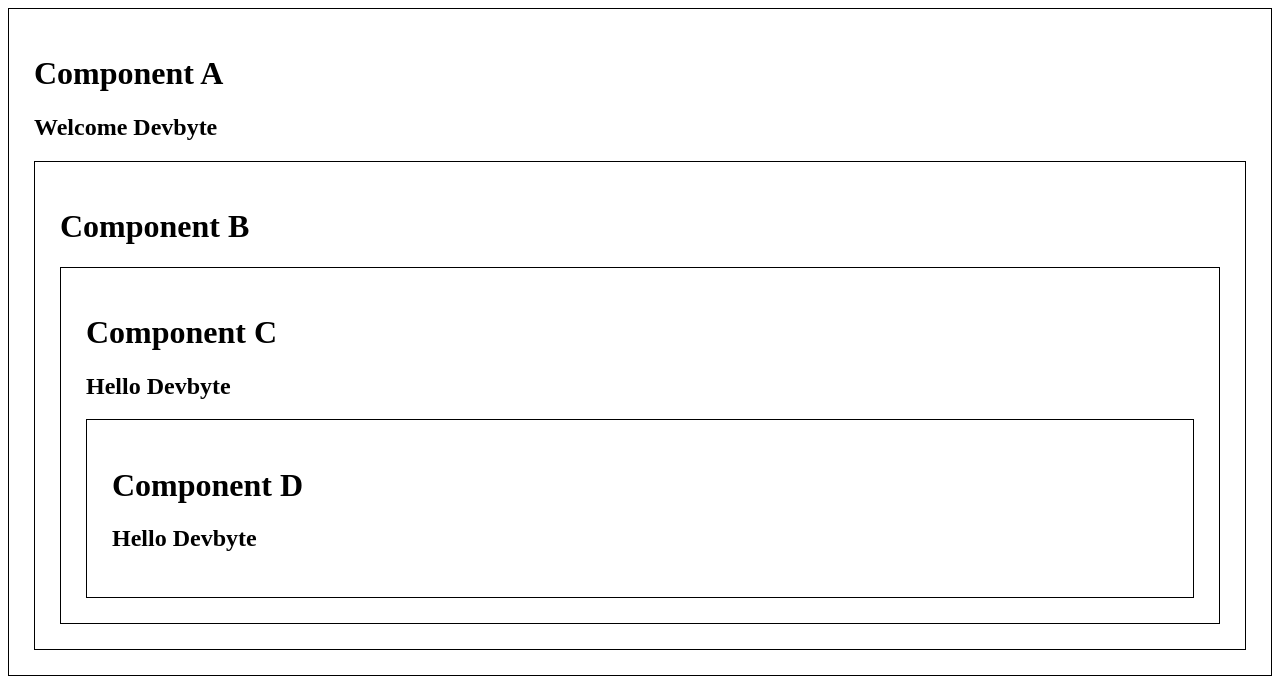
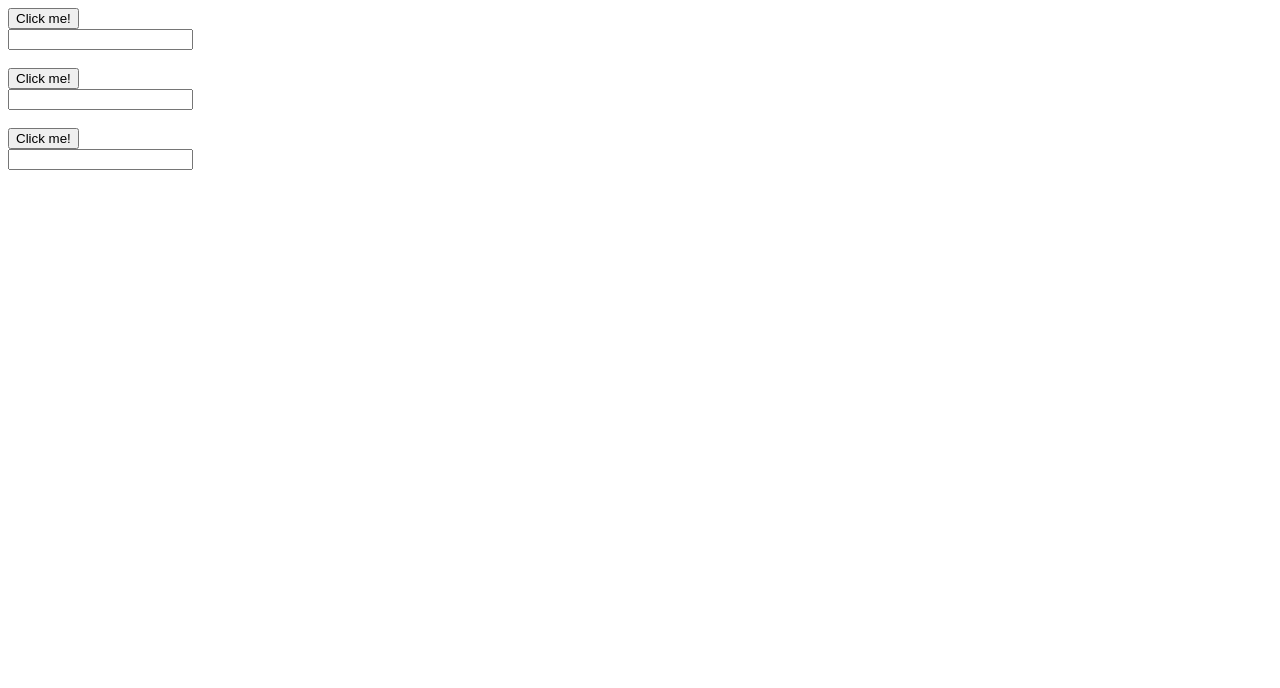
Before and after one commit to peterGwapo29/React, a React (Vite) app in the folder my-react-app/: page / in a window 1280 px wide. Shown: the top 688 px of the page. Built offline with nearby package versions, Linux system fonts and the light colour scheme.

Commit message:
learning useRef

```diff
--- a/my-react-app/src/App.jsx
+++ b/my-react-app/src/App.jsx
@@ -10,7 +10,8 @@
 // import ToDoList from './ToDoList.jsx'
 // import EffectUse from "./EffectUse";
 // import DigitalClock from "./DigitalClock";
-import ComponentA from "./ComponentA";
+// import ComponentA from "./ComponentA";
+import UseRefLesson from "./UseRefLesson";
 
 
 function App() {
@@ -30,7 +31,8 @@ function App() {
     {/* <EffectUse/> */}
       {/* <DigitalClock/> */}
 
-      <ComponentA/>
+      {/* <ComponentA/> */}
+      <UseRefLesson/>
     </>
   );
 }
--- a/my-react-app/src/ComponentA.jsx
+++ b/my-react-app/src/ComponentA.jsx
@@ -1,5 +1,7 @@
-import React, {useState} from "react";
+import React, {useState, createContext} from "react";
 import ComponentB from "./ComponentB";
+
+export const UserContext = createContext();
 
 function ComponentA() {
     const [user, setUser] = useState("Devbyte");
@@ -7,13 +9,11 @@ function ComponentA() {
     return(
         <div className="box">
             <h1>Component A</h1>
-            <h2>
-                {
-                `Welcome ${user}`
-                }
-            </h2>
+            <h2> </h2>
 
-            <ComponentB user={user}/>
+            <UserContext.Provider value={user}>
+                <ComponentB user={user}/>
+            </UserContext.Provider>
         </div>
 
     );
--- a/my-react-app/src/ComponentB.jsx
+++ b/my-react-app/src/ComponentB.jsx
@@ -1,11 +1,11 @@
 import React, {useState} from "react";
 import ComponentC from "./ComponentC";
 
-function ComponentB(props) {
+function ComponentB() {
     return(
         <div className="box">
             <h1>Component B</h1>
-            <ComponentC user={props.user}/>
+            <ComponentC/>
         </div>
 
     );
--- a/my-react-app/src/ComponentC.jsx
+++ b/my-react-app/src/ComponentC.jsx
@@ -1,12 +1,11 @@
 import React, {useState} from "react";
 import ComponentD from "./ComponentD";
 
-function ComponentC(props) {
+function ComponentC() {
     return(
         <div className="box">
             <h1>Component C</h1>
-            <h2>{`Hello ${props.user}`}</h2>
-            <ComponentD user={props.user}/>
+            <ComponentD/>
         </div>
 
     );
--- a/my-react-app/src/ComponentD.jsx
+++ b/my-react-app/src/ComponentD.jsx
@@ -1,13 +1,15 @@
-import React, {useState} from "react";
+import React, {useContext} from "react"
+// import {UserContext} from './ComponentA.jsx'
 
-function ComponentD(props) {
+function ComponentD() {
+    // const user = useContext(UserContext);
     return(
         <div className="box">
             <h1>Component D</h1>
             <h2>
-                {
-                    `Hello ${props.user}`
-                }
+                {/* {
+                    `Hello ${user}`
+                } */}
             </h2>
         </div>
 
--- /dev/null
+++ b/my-react-app/src/UseRefLesson.jsx
@@ -0,0 +1,50 @@
+import React, {useState, useEffect, useRef} from "react"
+
+function UseRefLesson() {
+
+    const ref1 = useRef(null);
+    const ref2 = useRef(null);
+    const ref3 = useRef(null);
+
+
+    useEffect( () => {
+        console.log("Component rendered");
+    });
+
+    function handleClick1() {
+        ref1.current.focus();
+        ref1.current.style.backgroundColor = "red";
+        ref2.current.style.backgroundColor = "";
+        ref3.current.style.backgroundColor = "";
+    }
+
+    function handleClick2() {
+        ref2.current.focus();
+        ref2.current.style.backgroundColor = "red";
+        ref1.current.style.backgroundColor = "";
+        ref3.current.style.backgroundColor = "";
+    }
+
+    function handleClick3() {
+        ref3.current.focus();
+        ref3.current.style.backgroundColor = "red";
+        ref1.current.style.backgroundColor = "";
+        ref2.current.style.backgroundColor = "";
+    }
+
+    return(
+        <div className="ref">
+            <button onClick={handleClick1}>Click me!</button><br />
+            <input ref={ref1} type="text" /><br /><br />
+
+            <button onClick={handleClick2}>Click me!</button><br />
+            <input ref={ref2} type="text" /><br /><br />
+
+            <button onClick={handleClick3}>Click me!</button><br />
+            <input ref={ref3} type="text" /><br /><br />
+
+        </div>
+    );
+}
+
+export default UseRefLesson
```
